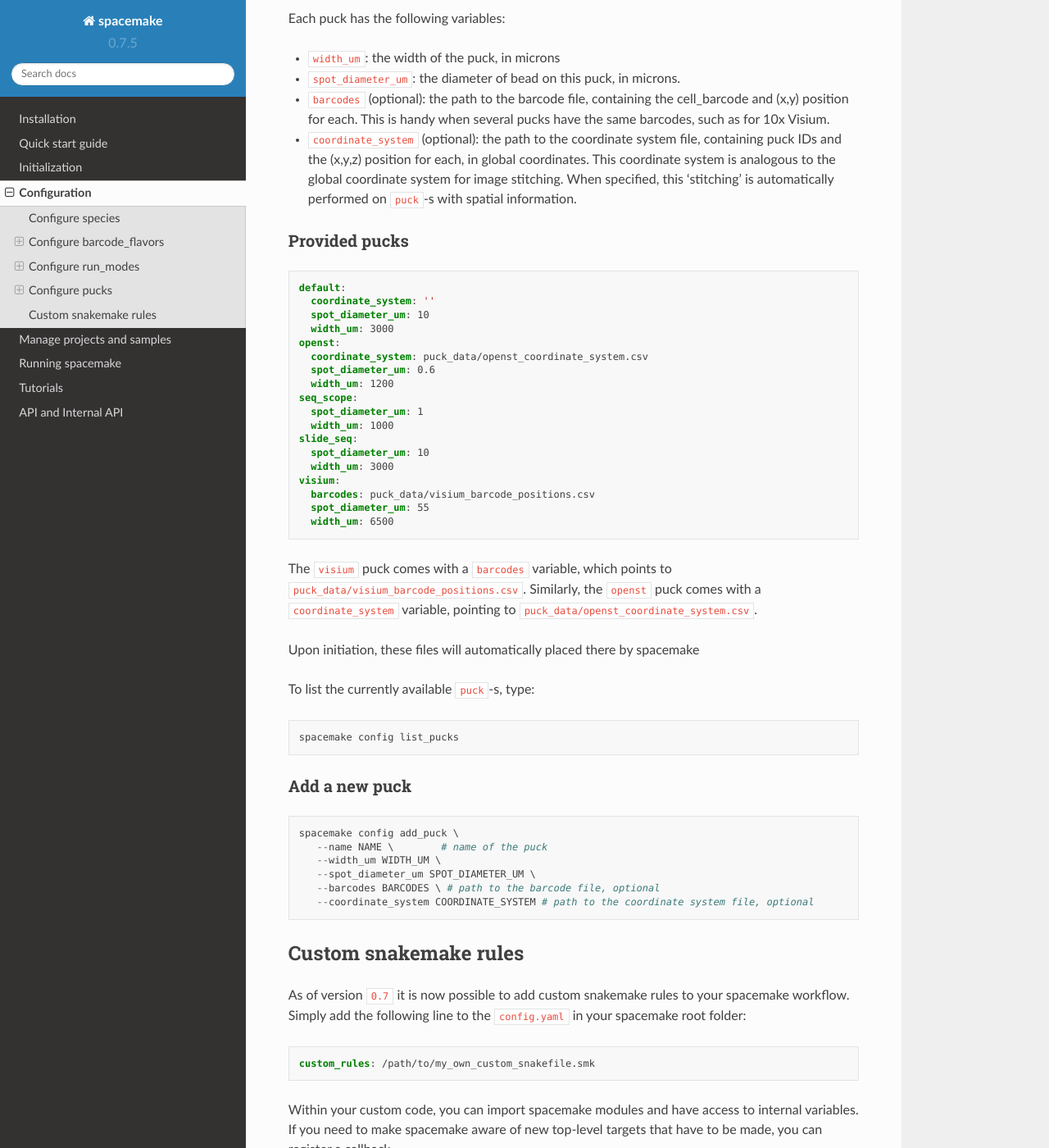
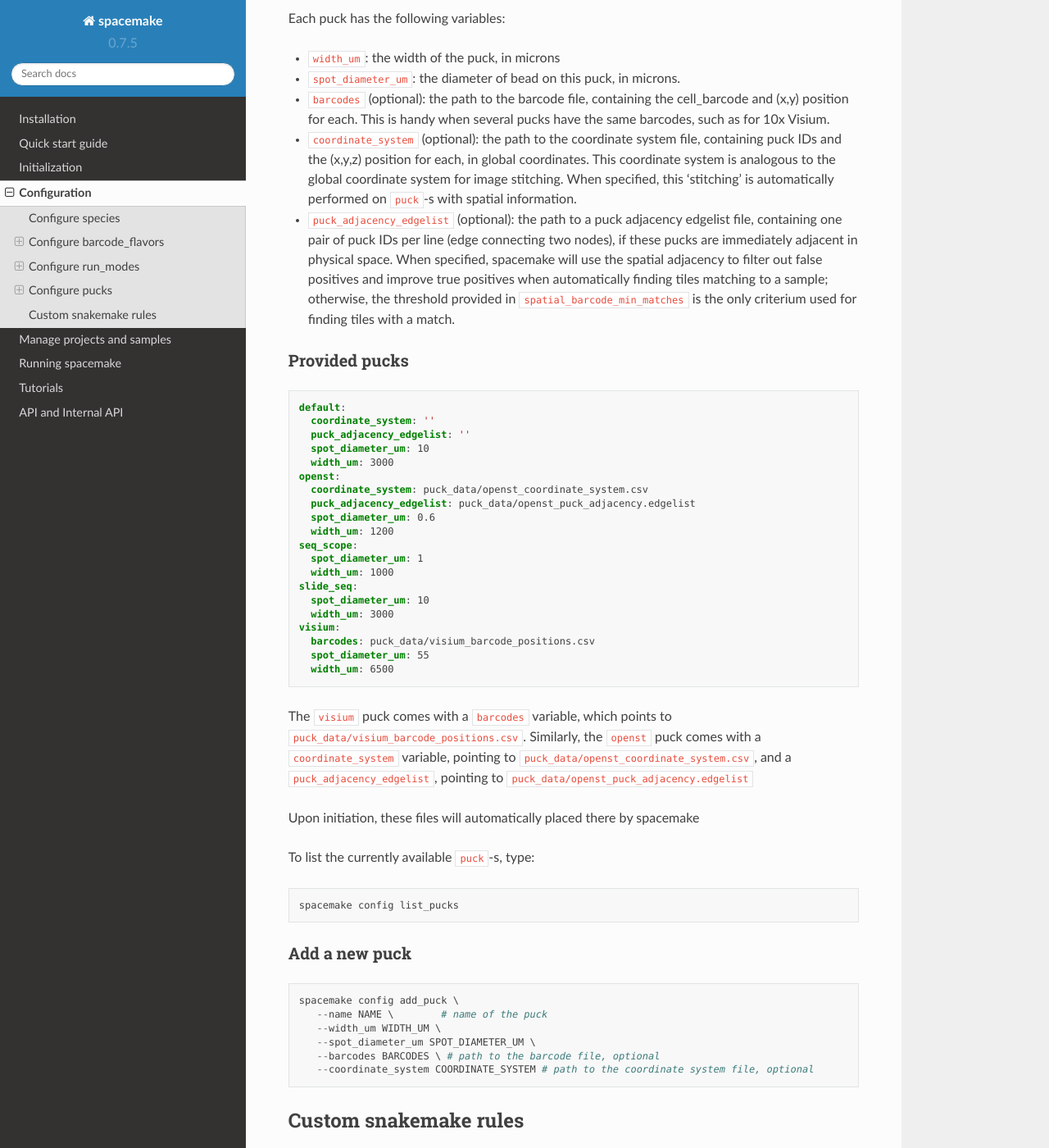
Before and after one commit to rajewsky-lab/spacemake, a Sphinx documentation site: the page built from docs/config.rst, in a window 1280 px wide and 1400 px high, scrolled down 6698 px. Shown: the whole window at 82% size. Built offline with Sphinx 7.4.7 and the Read the Docs theme 2.0.0, drawn with Linux system fonts in a browser that asks for light colours; pages that are not in the unit, such as notebooks, are missing from menus.

Commit message:
docs: added usage for puck_adjacency_edgelist

```diff
--- a/docs/config.rst
+++ b/docs/config.rst
@@ -298,6 +298,12 @@
   IDs and the (x,y,z) position for each, in global coordinates. This coordinate system is analogous
   to the global coordinate system for image stitching. When specified, this 'stitching' is
   automatically performed on ``puck``-s with spatial information.
+- ``puck_adjacency_edgelist`` (optional): the path to a puck adjacency edgelist file,
+  containing one pair of puck IDs per line (edge connecting two nodes), if these pucks are
+  immediately adjacent in physical space. When specified, spacemake will use the spatial adjacency
+  to filter out false positives and improve true positives when automatically finding tiles matching
+  to a sample; otherwise, the threshold provided in ``spatial_barcode_min_matches`` is the only criterium
+  used for finding tiles with a match.
 
 
 Provided pucks
@@ -307,10 +313,12 @@
 
   default:
     coordinate_system: ''
+    puck_adjacency_edgelist: ''
     spot_diameter_um: 10
     width_um: 3000
   openst:
     coordinate_system: puck_data/openst_coordinate_system.csv
+    puck_adjacency_edgelist: puck_data/openst_puck_adjacency.edgelist
     spot_diameter_um: 0.6
     width_um: 1200
   seq_scope:
@@ -326,7 +334,8 @@
 
 The ``visium`` puck comes with a ``barcodes`` variable, which points to
 ``puck_data/visium_barcode_positions.csv``. Similarly, the ``openst`` puck comes with
-a ``coordinate_system`` variable, pointing to ``puck_data/openst_coordinate_system.csv``.
+a ``coordinate_system`` variable, pointing to ``puck_data/openst_coordinate_system.csv``,
+and a ``puck_adjacency_edgelist``, pointing to ``puck_data/openst_puck_adjacency.edgelist``
 
 Upon initiation, these files will automatically placed there by spacemake
 
```
